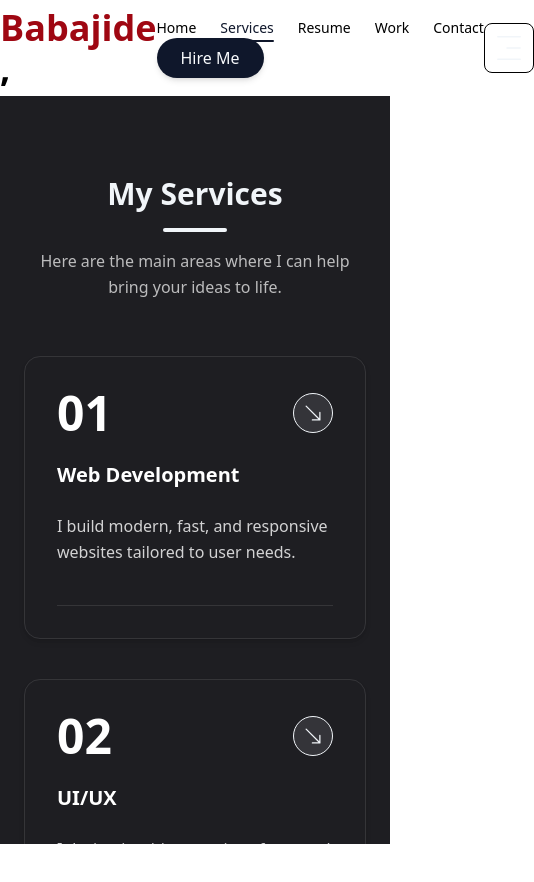
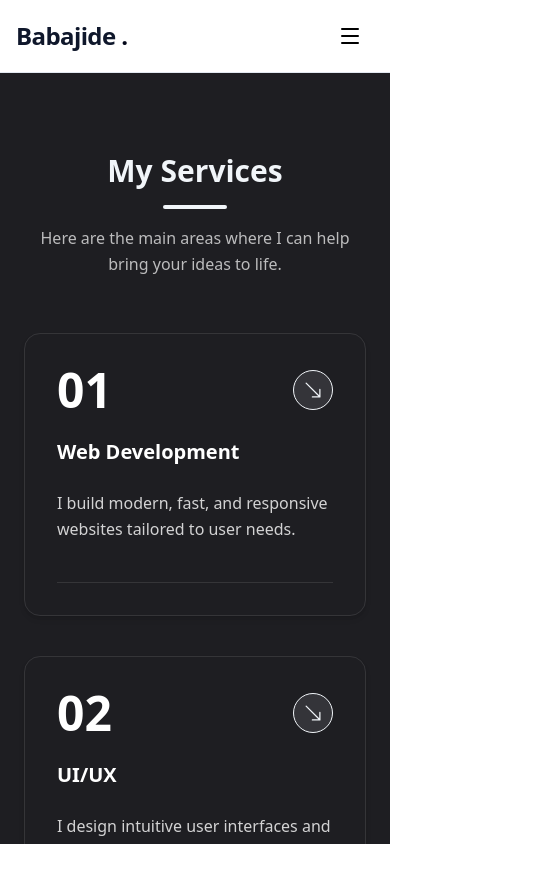
Before and after one commit to Babajide789/my-portfolio, a Next.js app: page /services in a window 390 px wide. Shown: the top 882 px of the page, 534 px wide, since content can reach past the window. Built offline with nearby package versions, Linux system fonts and the light colour scheme.

Commit message:
cleaner function on Header.tsx

```diff
--- a/package.json
+++ b/package.json
@@ -17,6 +17,7 @@
     "@radix-ui/react-tooltip": "^1.2.8",
     "clsx": "^2.1.1",
     "framer-motion": "^12.23.16",
+    "lucide-react": "^0.544.0",
     "next": "15.5.3",
     "react": "19.1.0",
     "react-countup": "^6.5.3",
--- a/src/app/globals.css
+++ b/src/app/globals.css
@@ -69,3 +69,44 @@
       Roboto, "Helvetica Neue", Arial, "Noto Sans", sans-serif;
   }
 }
+
+/* header / mobile drawer animations */
+@keyframes slideInFromRight {
+  from { transform: translateX(100%); opacity: 0; }
+  to   { transform: translateX(0); opacity: 1; }
+}
+@keyframes slideOutToRight {
+  from { transform: translateX(0); opacity: 1; }
+  to   { transform: translateX(100%); opacity: 0; }
+}
+
+@keyframes fadeSlideIn {
+  from { opacity: 0; transform: translateX(12px); }
+  to   { opacity: 1; transform: translateX(0); }
+}
+
+/* apply the sliding animation on the Content itself via Radix data-state attribute */
+.dialog-mobile[data-state="open"] {
+  animation: slideInFromRight 280ms cubic-bezier(.22,.9,.26,1) forwards;
+}
+.dialog-mobile[data-state="closed"] {
+  animation: slideOutToRight 220ms cubic-bezier(.22,.9,.26,1) forwards;
+}
+
+/* mobile nav items start hidden and animate when the drawer is open */
+.dialog-mobile .mobile-nav-link {
+  opacity: 0;
+  transform: translateX(12px);
+  display: block;
+  /* will be animated using fadeSlideIn when the parent content is shown; we rely on inline animationDelay */
+  animation-name: fadeSlideIn;
+  animation-duration: 360ms;
+  animation-fill-mode: forwards;
+  animation-timing-function: cubic-bezier(.22,.9,.26,1);
+}
+
+/* overlay fade */
+@keyframes overlayFadeIn { from { opacity: 0 } to { opacity: 1 } }
+@keyframes overlayFadeOut { from { opacity: 1 } to { opacity: 0 } }
+[data-state="open"] + .radix-overlay, /* not used here, left if you want custom selectors */ {}
+/* (Radix Overlay is rendered as sibling of Content in Portal; we've simply added a base fade via class) */
--- a/src/components/Header.tsx
+++ b/src/components/Header.tsx
@@ -1,47 +1,164 @@
-import Link from "next/link"
-import Nav from "./Nav"
-import MobileNav from "./MobileNav"
+"use client";
 
+import Link from "next/link";
+import { usePathname } from "next/navigation";
+import * as Dialog from "@radix-ui/react-dialog";
+import { Menu, X } from "lucide-react";
+import { useState, useEffect } from "react";
 
-export default function Header () {
-    return(
-        <>
-            <header className="py-2 xl:py-4 text-black">
-                <div className="container mx-auto flex justify-between items-center">
+const links = [
+  { name: "Home", path: "/" },
+  { name: "Services", path: "/services" },
+  { name: "Resume", path: "/resume" },
+  { name: "Work", path: "/work" },
+  { name: "Contact", path: "/contact" },
+];
+
+export default function Header() {
+  const pathname = usePathname();
+  const [open, setOpen] = useState(false);
+
+  // lock body scroll when menu is open
+  useEffect(() => {
+    if (typeof window === "undefined") return;
+    document.body.style.overflow = open ? "hidden" : "";
+    return () => {
+      document.body.style.overflow = "";
+    };
+  }, [open]);
+
+  return (
+    <header className="sticky top-0 z-50 w-full border-b border-border bg-background/80 backdrop-blur-md">
+      <div className="container mx-auto flex justify-between items-center py-3 px-4 md:py-4">
         {/* LOGO */}
-                    <Link href="/">
-                        <h1 className="text-4xl font-semibold text-red-800">
-                            Babajide <span className="text-black">,</span>
+        <Link href="/" className="flex items-center">
+          <h1 className="text-2xl md:text-3xl font-bold tracking-tight text-primary">
+            Babajide <span className="text-foreground">.</span>
           </h1>
         </Link>
 
-                    {/* DESKTOP NAV & LINKS, button */}
-                    <div className="xl:flex items-center gap-8">
-                        <Nav/>
+        {/* DESKTOP NAV */}
+        <nav className="hidden xl:flex items-center gap-8">
+          {links.map((link) => {
+            const isActive =
+              link.path === "/" ? pathname === "/" : pathname.startsWith(link.path);
 
+            return (
+              <Link
+                key={link.path}
+                href={link.path}
+                className={`relative capitalize font-medium text-sm md:text-base transition-colors duration-300
+                  ${isActive ? "text-primary" : "text-muted-foreground hover:text-foreground"}
+                `}
+              >
+                {link.name}
+                {isActive && (
+                  <span className="absolute left-0 -bottom-1 w-full h-[2px] bg-primary rounded-full" />
+                )}
+              </Link>
+            );
+          })}
+
+          {/* Hire Me CTA */}
           <Link href="/contact">
             <button
-                                className="
-                                px-6 py-2 rounded-full font-medium
+              className="px-6 py-2 rounded-full font-medium
                          bg-primary text-primary-foreground
                          shadow-md transition-all duration-300
                          hover:bg-primary/90 hover:shadow-lg hover:scale-105
-                                focus:outline-none focus:ring-2 focus:ring-primary/50
-                                "
+                         focus:outline-none focus:ring-2 focus:ring-primary/50"
             >
               Hire Me
             </button>
           </Link>
-
-                    </div>
+        </nav>
 
         {/* MOBILE NAV */}
         <div className="xl:hidden">
-                        <MobileNav/>
+          <Dialog.Root open={open} onOpenChange={setOpen}>
+            {/* Trigger: we keep Trigger asChild but also handle setOpen for immediate control */}
+            <Dialog.Trigger asChild>
+              <button
+                onClick={() => setOpen((s) => !s)}
+                aria-expanded={open}
+                aria-label={open ? "Close menu" : "Open menu"}
+                className="md:hidden relative flex items-center justify-center w-12 h-12 rounded-md text-black hover:text-black transition-colors duration-300"
+              >
+                {/* two stacked icons — we fade/scale them to create a smooth transition */}
+                <span
+                  className={`absolute inset-0 flex items-center justify-center transition-all duration-250 ${
+                    open ? "opacity-0 scale-90" : "opacity-100 scale-100"
+                  }`}
+                >
+                  <Menu className="w-6 h-6" />
+                </span>
+
+                <span
+                  className={`absolute inset-0 flex items-center justify-center transition-all duration-250 ${
+                    open ? "opacity-100 scale-100 rotate-0" : "opacity-0 scale-90 -rotate-90"
+                  }`}
+                >
+                  <X className="w-6 h-6" />
+                </span>
+              </button>
+            </Dialog.Trigger>
+
+            <Dialog.Portal>
+              {/* Overlay */}
+              <Dialog.Overlay
+                className="fixed inset-0 bg-black/40 backdrop-blur-sm"
+                onClick={() => setOpen(false)}
+              />
+
+              {/* Content: add the 'dialog-mobile' classname so CSS can target children for animations */}
+              <Dialog.Content
+                className="dialog-mobile fixed top-0 right-0 h-full w-64 bg-background border-l border-border
+                           p-6 shadow-lg flex flex-col gap-6
+                           data-[state=open]:animate-slideIn data-[state=closed]:animate-slideOut"
+              >
+                {/* Logo */}
+                <div className="text-lg font-bold text-primary">
+                  Babajide <span className="text-accent">.</span>
                 </div>
 
+                {/* Nav Links — each link gets an inline animationDelay to create the stagger */}
+                <nav className="flex flex-col gap-4">
+                  {links.map((link, index) => {
+                    const isActive =
+                      link.path === "/" ? pathname === "/" : pathname.startsWith(link.path);
+
+                    return (
+                      <Link
+                        key={link.path}
+                        href={link.path}
+                        onClick={() => setOpen(false)}
+                        className={`capitalize text-base font-medium transition-colors mobile-nav-link
+                          ${isActive ? "text-primary font-semibold" : "text-muted-foreground hover:text-foreground"}
+                        `}
+                        style={{ animationDelay: `${index * 80 + 120}ms` }}
+                      >
+                        {link.name}
+                      </Link>
+                    );
+                  })}
+
+                  {/* Mobile CTA (also part of the stagger) */}
+                  <Link href="/contact" onClick={() => setOpen(false)}>
+                    <button
+                      className="mt-4 w-full px-6 py-2 rounded-full font-medium
+                                 bg-primary text-primary-foreground
+                                 shadow-md transition-all duration-300 hover:bg-primary/90 hover:scale-105"
+                      style={{ animationDelay: `${links.length * 80 + 200}ms` }}
+                    >
+                      Hire Me
+                    </button>
+                  </Link>
+                </nav>
+              </Dialog.Content>
+            </Dialog.Portal>
+          </Dialog.Root>
+        </div>
       </div>
     </header>
-        </>
-    )
+  );
 }
--- a/src/components/MobileNav.tsx
+++ /dev/null
@@ -1,48 +0,0 @@
-"use client"
-
-import * as Dialog from "@radix-ui/react-dialog"
-import { usePathname } from "next/navigation"
-import Link from "next/link"
-import { CiMenuFries } from "react-icons/ci"
-
-const links = [
-  { name: "Home", path: "/" },
-  { name: "Services", path: "/services" },
-  { name: "Resume", path: "/resume" },
-  { name: "Work", path: "/work" },
-  { name: "Contact", path: "/contact" },
-]
-
-export default function MobileNav() {
-  const pathname = usePathname()
-
-  return (
-    <Dialog.Root>
-      <Dialog.Trigger asChild>
-        <button className="flex justify-center items-center p-2 border border-black rounded-md">
-          <CiMenuFries className="text-[32px] text-accent" />
-        </button>
-      </Dialog.Trigger>
-
-      <Dialog.Portal>
-        <Dialog.Overlay className="fixed inset-0 bg-black/50" />
-        <Dialog.Content className="fixed top-0 right-0 h-full w-64 bg-white p-6 shadow-lg flex flex-col gap-6">
-          <div className="text-xl font-bold">Babajide <span className="text-accent">.</span></div>
-          <nav className="flex flex-col gap-4">
-            {links.map((link) => (
-              <Link
-                key={link.path}
-                href={link.path}
-                className={`${
-                  pathname === link.path ? "text-accent font-bold" : "text-gray-700"
-                }`}
-              >
-                {link.name}
-              </Link>
-            ))}
-          </nav>
-        </Dialog.Content>
-      </Dialog.Portal>
-    </Dialog.Root>
-  )
-}
--- a/src/components/Nav.tsx
+++ /dev/null
@@ -1,46 +0,0 @@
-"use client"
-
-import Link from "next/link"
-import { usePathname } from "next/navigation"
-
-const links = [
-  { name: "Home", path: "/" },
-  { name: "Services", path: "/services" },
-  { name: "Resume", path: "/resume" },
-  { name: "Work", path: "/work" },
-  { name: "Contact", path: "/contact" },
-]
-
-export default function Nav() {
-  const pathname = usePathname()
-
-  return (
-    <nav className="flex items-center gap-6">
-      {links.map((link, index) => {
-        const isActive =
-          link.path === "/"
-            ? pathname === "/" // home should only match exact root
-            : pathname.startsWith(link.path)
-
-        return (
-          <Link
-            key={index}
-            href={link.path}
-            className={`
-              relative capitalize font-medium text-sm md:text-base
-              transition-colors duration-300
-              ${isActive ? "text-primary" : "text-muted-foreground hover:text-foreground"}
-            `}
-          >
-            {link.name}
-
-            {/* Active underline */}
-            {isActive && (
-              <span className="absolute left-0 -bottom-1 w-full h-[2px] bg-primary rounded-full" />
-            )}
-          </Link>
-        )
-      })}
-    </nav>
-  )
-}
```
Also changed, not shown: 1 other file (tests, documents, lock files or other folders). Lines whose indentation alone changed are shown as unchanged.
